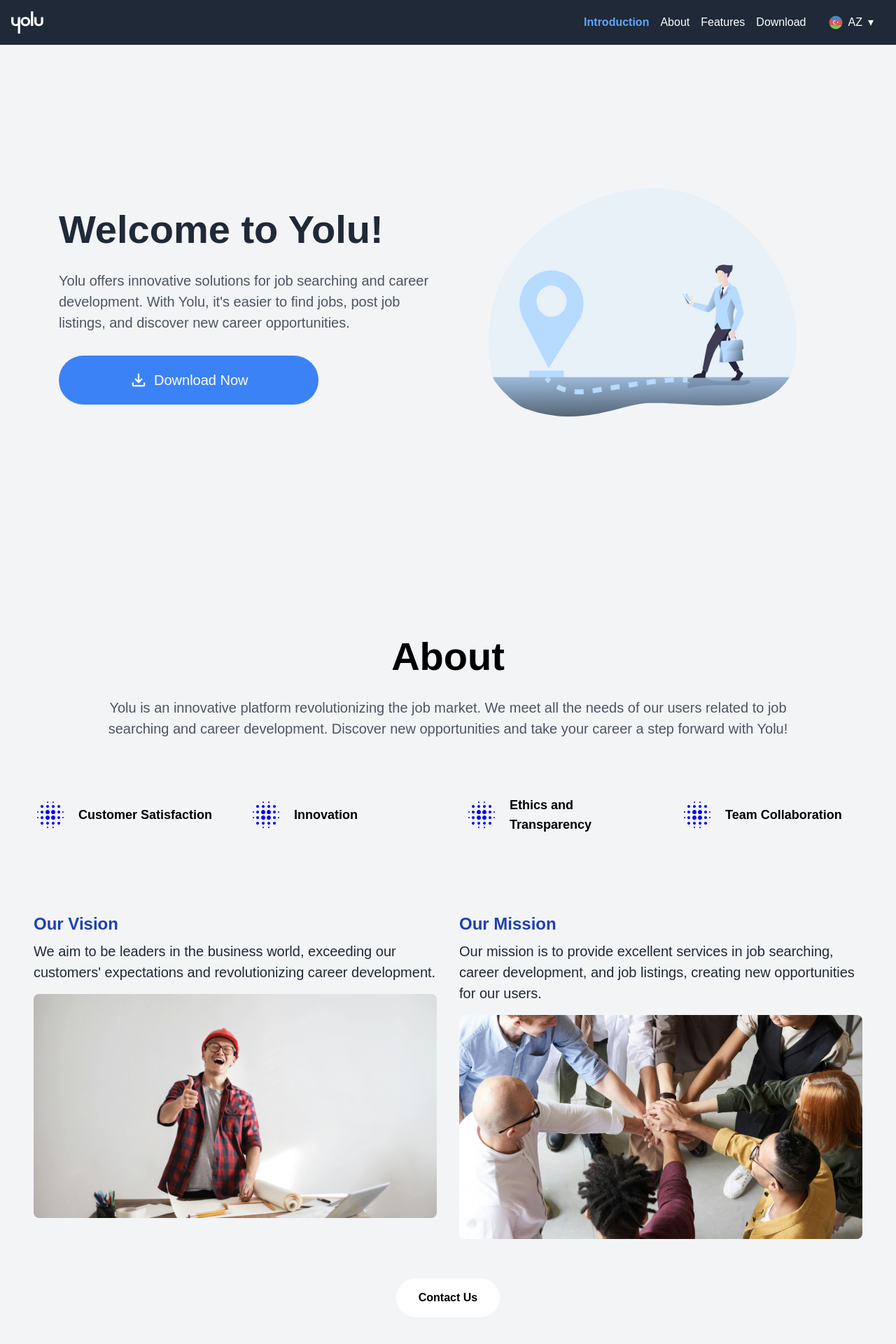
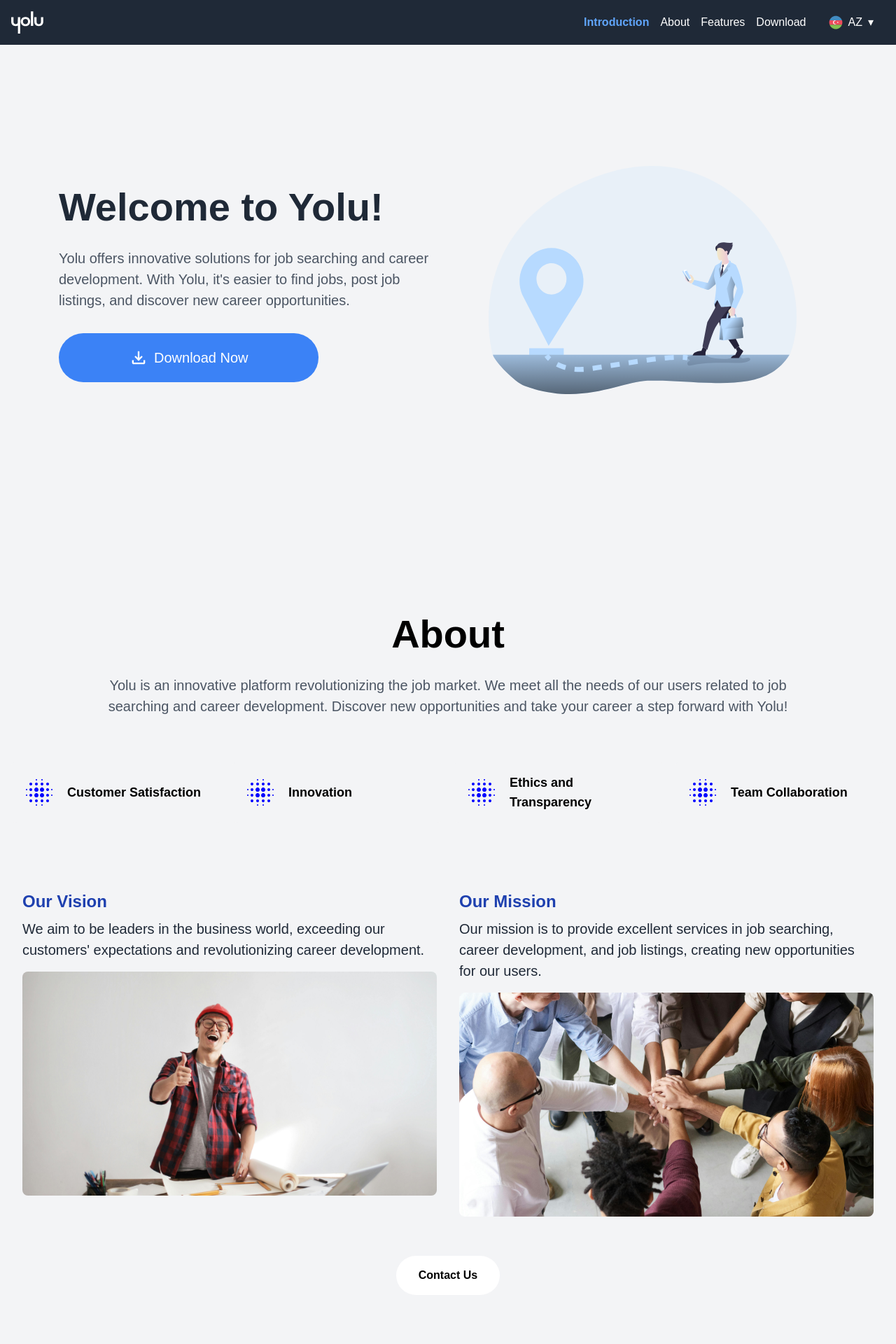
Before and after one commit to hazratAZE/yolu.app, a Next.js app: page /en in a window 1280 px wide. Shown: the top 1920 px of the page at 70% size. Built offline with nearby package versions, Linux system fonts and the light colour scheme.

Commit message:
Padding changed in all screens

```diff
--- a/src/app/[locale]/page.tsx
+++ b/src/app/[locale]/page.tsx
@@ -8,7 +8,7 @@ export default function Home() {
   return (
     <div className="min-h-screen flex flex-col bg-gray-100">
       <Header /> {/* Header'ı ekle */}
-      <main className="flex flex-col items-center justify-center p-8">
+      <main className="flex flex-col items-center justify-center">
         <Intro /> {/* Intro bileşeni */}
         <Hakkimizda /> {/* Hakkımızda bileşeni */}
         <Ozellikler /> {/* Özellikler bileşeni */}
--- a/src/app/components/Hakkimizda.tsx
+++ b/src/app/components/Hakkimizda.tsx
@@ -11,7 +11,7 @@ const Hakkımızda = () => {
   return (
     <section
       id="about"
-      className="min-h-screen flex flex-col items-center justify-center pt-16"
+      className="min-h-screen flex flex-col items-center justify-center pt-16 px-4"
     >
       <h1 className="font-bold mb-4 text-black">{t("about")}</h1>
       <p className="text-center mb-16 text-gray-600 w-[80%]">
--- a/src/app/components/Indir.tsx
+++ b/src/app/components/Indir.tsx
@@ -51,7 +51,7 @@ const Indir = () => {
   return (
     <section
       id="download"
-      className="min-h-screen flex flex-col items-center justify-center pt-16"
+      className="min-h-screen flex flex-col items-center justify-center pt-16 px-2"
     >
       <h1 className="text-black font-bold mb-4">{t("download")}</h1>
 
--- a/src/app/components/Intro.tsx
+++ b/src/app/components/Intro.tsx
@@ -4,7 +4,10 @@ import Image from "next/image";
 const Intro = () => {
   const t = useTranslations();
   return (
-    <section id="intro" className="bg-gray-100 min-h-screen flex items-center">
+    <section
+      id="intro"
+      className="bg-gray-100 min-h-screen flex items-center px-4"
+    >
       <div className="container mx-auto px-4 flex flex-col md:flex-row items-center">
         {/* Mobilde Yukarıda Olacak Görsel */}
         <div className="md:w-1/2 flex justify-center order-1 md:order-2 mb-2 md:mb-0">
--- a/src/app/components/Ozellikler.tsx
+++ b/src/app/components/Ozellikler.tsx
@@ -33,7 +33,7 @@ const Ozellikler = () => {
   return (
     <section
       id="features"
-      className="bg-gray-100 min-h-screen flex flex-col justify-center pt-16"
+      className="bg-gray-100 min-h-screen flex flex-col justify-center pt-16 px-4"
     >
       <div className="container mx-auto px-4">
         <h1 className="text-center text-black font-bold">{t("features")}</h1>
```
